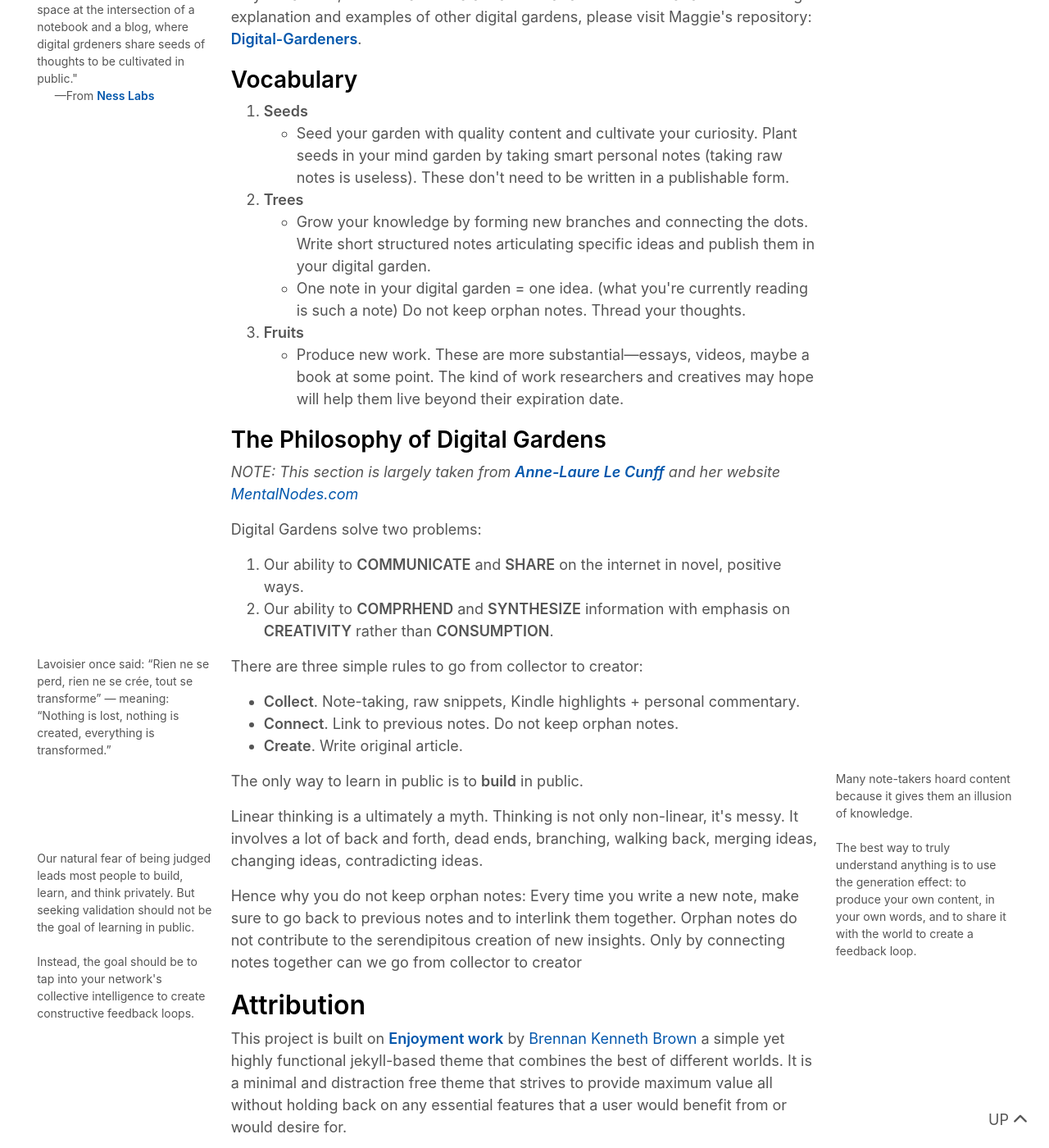
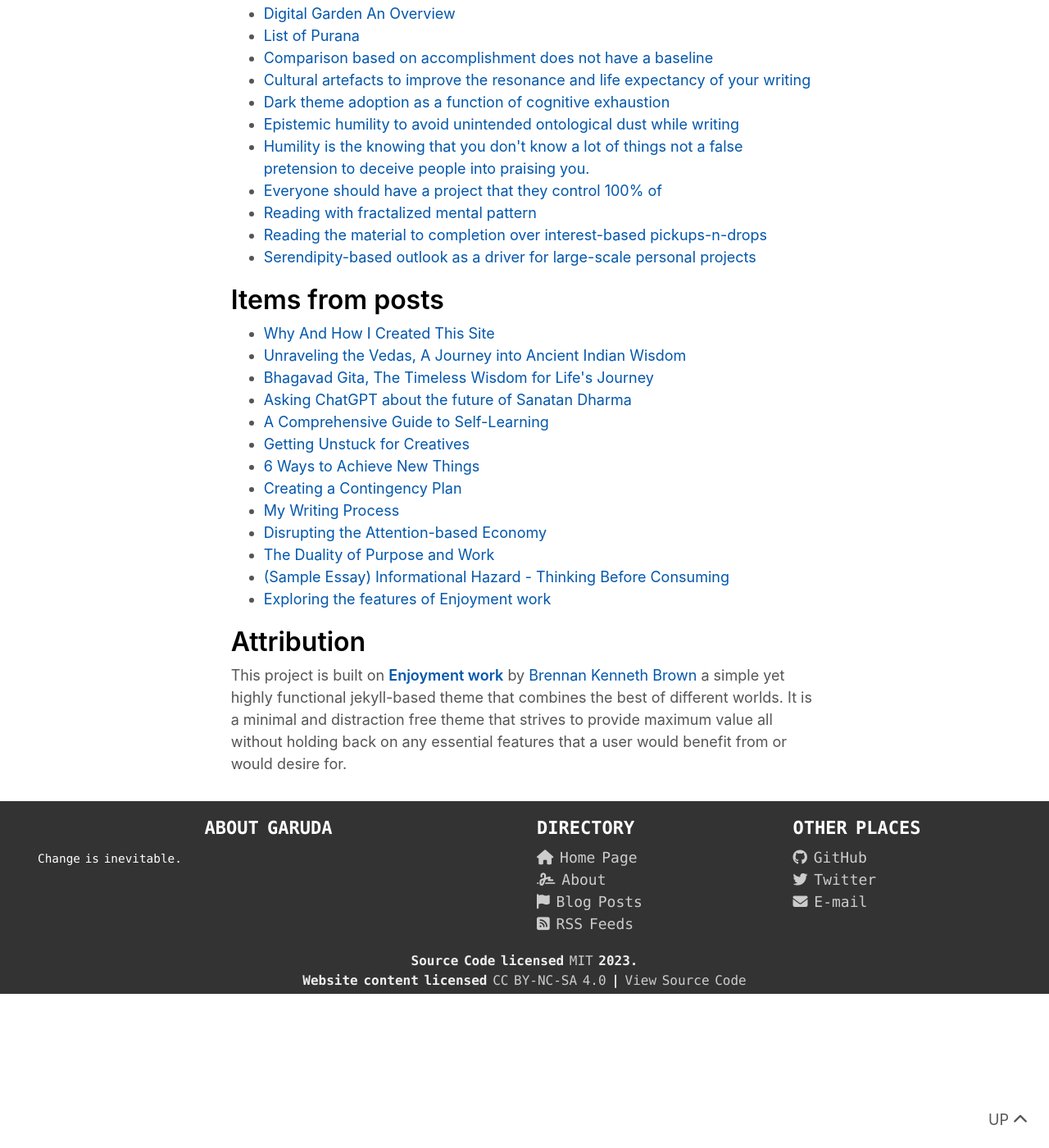
Before and after one commit to stardoom4/blog, a Jekyll site: the page built from index.md, in a window 1280 px wide and 1400 px high, scrolled down 1046 px. Shown: the whole window at 82% size. Built offline with Jekyll 4.4.1, drawn with Linux system fonts in a browser that asks for light colours; nearby versions of some CDN libraries; after the commit the page ends 2258 px from its top, so only the background shows below that; some of the changed text lies outside the part shown.

Commit message:
Update index.md

```diff
--- a/index.md
+++ b/index.md
@@ -15,53 +15,6 @@ permalink: /
 3. [**A Blog:**](/posts)
    - Finally, a blog where I can write about Politics and astronomy without any problems.
 
-
-## Digital Gardens: An Overview
-
-<mark>What exactly <i>is</i> a digital garden, you might ask?</mark> The defintion of a Digital Garden is not absolute--it is a relatively new term that has gained popularly recently, that describes online spaces that are moreso dedicated to the act of learning and growth, rather than final products. [["It's less than a blog, more than a tweet." As part of my exploration of digital gardens. <br><cite>--- Inspired by Anna and Kelly Pendergrast</cite>::rmn]]
-
-> "It's less about building personal internet spaces, and more of a manifesto on user experience flows and content organisation. The essay was part of a larger metaphorical conversation happening throughout the nineties around hypertext."
->
-> --- [**Maggie Appleton**](https://maggieappleton.com/garden-history):
-> A Brief History & Ethos of the Digital Garden.
-
-[["A digital garden is an online space at the intersection of a notebook and a blog, where digital grdeners share seeds of thoughts to be cultivated in public."<br><cite> ---From [**Ness Labs**](https://nesslabs.com/digital-garden-set-up)</cite>::lmn]] As you can see, the term and idea are a bit of a rabbit hole. For a far more thorough explanation and examples of other digital gardens, please visit Maggie's repository: [**Digital-Gardeners**](https://github.com/MaggieAppleton/digital-gardeners).
-
-### Vocabulary
-
-1. **Seeds**
-    - Seed your garden with quality content and cultivate your curiosity. Plant seeds in your mind garden by taking smart personal notes (taking raw notes is useless). These don't need to be written in a publishable form.
-2. **Trees**
-    - Grow your knowledge by forming new branches and connecting the dots. Write short structured notes articulating specific ideas and publish them in your digital garden.
-    - One note in your digital garden = one idea. (what you're currently reading is such a note) Do not keep orphan notes. Thread your thoughts.
-3. **Fruits**
-    - Produce new work. These are more substantial—essays, videos, maybe a book at some point. The kind of work researchers and creatives may hope will help them live beyond their expiration date.
-
-### The Philosophy of Digital Gardens
-
-_NOTE: This section is largely taken from [**Anne-Laure Le Cunff**](https://www.mentalnodes.com/about) and her website [MentalNodes.com](https://www.mentalnodes.com/)_
-
-Digital Gardens solve two problems:
-
-1. Our ability to **COMMUNICATE** and **SHARE** on the internet in novel, positive ways.
-2. Our ability to **COMPRHEND** and **SYNTHESIZE** information with emphasis on **CREATIVITY** rather than **CONSUMPTION**.
-
-[[Lavoisier once said: “Rien ne se perd, rien ne se crée, tout se transforme” --- meaning: <br>“Nothing is lost, nothing is created, everything is transformed.”::lmn]] There are three simple rules to go from collector to creator:
-
-- **Collect**. Note-taking, raw snippets, Kindle highlights + personal commentary.
-- **Connect**. Link to previous notes. Do not keep orphan notes.
-- **Create**. Write original article.
-
-[[Many note-takers hoard content because it gives them an illusion of knowledge. <br><br>The best way to truly understand anything is to use the generation effect: to produce your own content, in your own words, and to share it with the world to create a feedback loop.::rmn]] The only way to learn in public is to **build** in public.
-
-Linear thinking is a ultimately a myth. Thinking is not only non-linear, it's messy. It involves a lot of back and forth, dead ends, branching, walking back, merging ideas, changing ideas, contradicting ideas. [[Our natural fear of being judged leads most people to build, learn, and think privately. But seeking validation should not be the goal of learning in public. <br><br>Instead, the goal should be to tap into your network's collective intelligence to create constructive feedback loops.::lmn]]
-
-Hence why you do not keep orphan notes: Every time you write a new note, make sure to go back to previous notes and to interlink them together. Orphan notes do not contribute to the serendipitous creation of new insights. Only by connecting notes together can we go from collector to creator
-
-## Attribution
-
-This project is built on [**Enjoyment work**](https://github.com/brennanbrown/enjoyment-work) by [Brennan Kenneth Brown](https://github.com/brennanbrown) a simple yet highly functional jekyll-based theme that combines the best of different worlds. It is a minimal and distraction free theme that strives to provide maximum value all without holding back on any essential features that a user would benefit from or would desire for.
-
 ## Archive
 {% for collection in site.collections %}
  {% if collection.label != "pages" %}
@@ -74,3 +27,7 @@ This project is built on [**Enjoyment work**](https://github.com/brennanbrown/en
    </ul>
    {% endif %}
  {% endfor %}
+
+## Attribution
+
+This project is built on [**Enjoyment work**](https://github.com/brennanbrown/enjoyment-work) by [Brennan Kenneth Brown](https://github.com/brennanbrown) a simple yet highly functional jekyll-based theme that combines the best of different worlds. It is a minimal and distraction free theme that strives to provide maximum value all without holding back on any essential features that a user would benefit from or would desire for.
```
